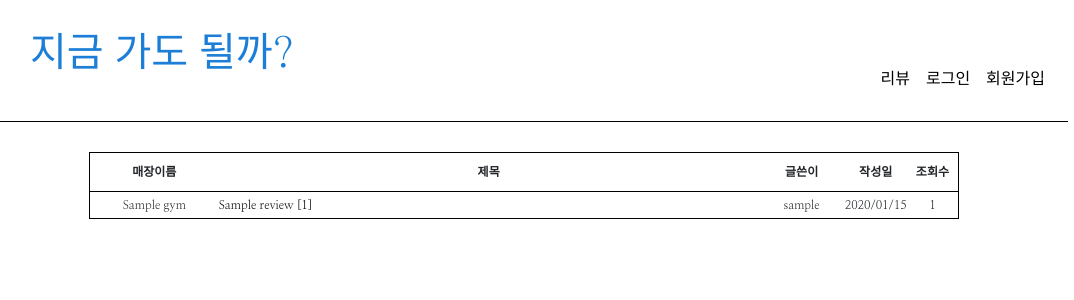
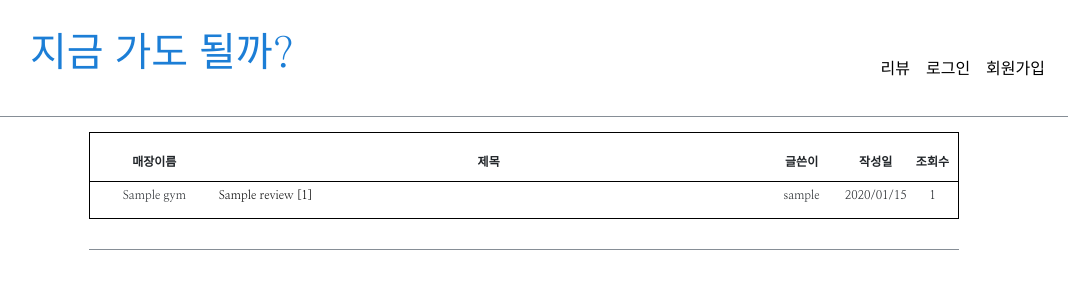
Before and after one commit to blackco66/LetsCountPeople, a Django app: page /pages/review/ in a window 1280 px wide. Shown: the top 300 px of the page, without its empty margins (120-1194 px from the left). Run offline with Django 3.2, Linux system fonts and the light colour scheme; tables that the repository leaves empty hold one stand-in row (values such as "Sample post"); some libraries are stand-ins or nearby versions.

Commit message:
edit review.css

```diff
--- a/LetsCountPeople/LetsCountPeople/settings.py
+++ b/LetsCountPeople/LetsCountPeople/settings.py
@@ -122,7 +122,7 @@ USE_TZ = True
 STATIC_URL = '/static/'
 STATIC_ROOT = os.path.join(BASE_DIR, 'static')
 STATICFILES_DIRS = (
-    os.path.join(BASE_DIR, 'LetsCountPeople', 'static'),
+    os.path.join(BASE_DIR, 'LetsCountPeople', 'static', 'static2'),
     )
 
 LOGIN_REDIRECT_URL = "/pages/"
--- /dev/null
+++ b/LetsCountPeople/accounts/static/accounts/login.css
@@ -0,0 +1,5 @@
+* {
+  margin: 0;
+  padding: 0;
+  font-family: 'Nanum Myeongjo', serif;
+}
--- a/LetsCountPeople/pages/static/pages/review.css
+++ b/LetsCountPeople/pages/static/pages/review.css
@@ -7,11 +7,13 @@
 .review-list {
   border: 1px solid black;
   margin: 3px 0;
+  padding: 10px 0;
 }
 
 table {
   font-size: 12px;
   border-collapse: collapse;
+  width: 100%;
 }
 
 .write-button-div {
--- a/LetsCountPeople/pages/static/pages/style.css
+++ b/LetsCountPeople/pages/static/pages/style.css
@@ -23,11 +23,11 @@ body {
 
 header {
   padding: 30px 0px 30px 50px;
-  border-bottom: 1px solid black;
+  border-bottom: 1px solid #868e96;
   font-size: 1.5rem;
   display: flex;
   justify-content: space-between;
-  margin-bottom: 30px;
+  margin-bottom: 15px;
 }
 
 header nav {
@@ -35,7 +35,7 @@ header nav {
   justify-content: space-around;
   width: 50%;
   font-size: 1rem;
-  padding: 37px 15px 0px 15px;
+  padding: 27px 15px 0px 15px;
 }
 
 nav button {
@@ -44,7 +44,10 @@ nav button {
   font-weight: bold;
   background-color: white;
 }
-
+footer {
+  border-top: 1px solid #868e96;
+  margin-top: 30px;
+}
 /* index.html */
 button {
   cursor: pointer;
--- a/LetsCountPeople/pages/templates/pages/review.html
+++ b/LetsCountPeople/pages/templates/pages/review.html
@@ -9,11 +9,11 @@
   <div class="review-list">
     <table>
       <colgroup>
-        <col style="width:15%">
-        <col style="width:63%">
-        <col style="width:10%">
-        <col style="width:6%">
-        <col style="width:6%">
+        <col width="15%">
+        <col width="63%">
+        <col width="10%">
+        <col width="6%">
+        <col width="6%">
       </colgroup>
       <thead>
         <tr>
```
Also changed, not shown: LetsCountPeople/accounts/templates/registration/login.html (+6 -3 lines).
